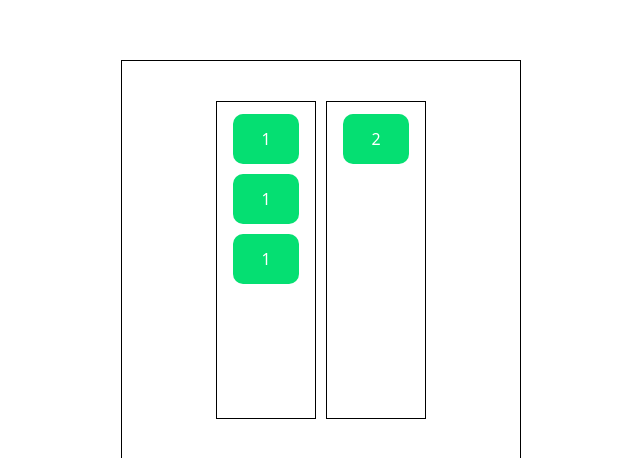
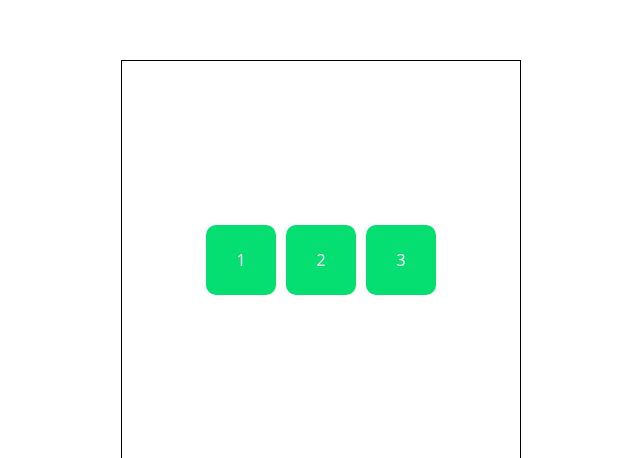
Before and after one commit to ALAAHAJHOUJ/Pratique2, a React (Vite) app: page / in a window 1280 px wide. Shown: the part 140-598 px from the top of the page, without its empty margins (319-959 px from the left). Built offline with nearby package versions, Linux system fonts and the light colour scheme.

Commit message:
changement dans le projet

```diff
--- a/src/App444.jsx
+++ b/src/App444.jsx
@@ -1,66 +1,97 @@
-import React, { useEffect, useState } from 'react'
-
-function App444() {
-  const [elements,setElements]=useState([{id:0,idParent:1},{id:1,idParent:1},{id:2,idParent:2},{id:3,idParent:1}])
-  const [draggedElement,setDraggedElement]=useState(null)
-  const [Zone,setZone]=useState(null)
+import React, { useEffect, useRef, useState } from 'react'
+import { GiSandsOfTime } from "react-icons/gi";
 
 
 
-  const Filtrer=(element)=>{
-    return elements.filter((ele,key)=>{
-      return ele.idParent==element;
-    }).map((ele,key)=>{
-      return <div draggable onDragStart={()=>{setDraggedElement(key);setZone(element)}} key={key} className='bg-green-400 text-white w-[90%] h-[50px] rounded-[10px] flex justify-center items-center'>{ele.idParent}</div>
-    })
+function App444() {
+
+  const [elements,setElements]=useState([{id:"element1",status:"zone1"},{id:"element2",status:"zone2"},{id:"element3",status:"zone1"},{id:"element4",status:"zone1"}])
+  const [draggedElement,setDraggedElement]=useState(null)
+  const [zone,setZone]=useState(null)
+  const [dragging,setDragging]=useState(false)
+
+  const OndragOver=(e)=>{
+    e.preventDefault()
+  }
+
+
+  const filtrer=(element1)=>{
+      return elements.filter((ele,key)=>{
+         return ele.status==element1
+      })
   }
 
 
 
-  const effectuer=(zone1)=>{
-
-       if(zone1==Zone) return
-       const element1=elements[draggedElement];
-
-       const Aux=Supprimer(draggedElement)
-       element1.idParent=zone1
+  const affecter=(element,zone2)=>{
+    setDragging(true)
+    setDraggedElement(element);
+    setZone(zone2)
+  }
 
 
-       Aux.push(element1)
 
-       console.log(Aux)
+  const supprimer=(Aux,Index)=>{
+     for(let i=Index;i<Aux.length-1;i++){
+         Aux[i]=Aux[i+1]
+     }
 
-       setElements(Aux)
+     Aux.pop()
+  }
+
+
+  const Trouver=(Aux)=>{
+     for(let i=0;i<Aux.length;i++){
+         if(Aux[i].id==draggedElement) supprimer(Aux,i)
+     }
+
 
   }
 
 
+  const OnDrop=(Zone)=>{
+      setDragging(false)
+      if(Zone==zone) return
 
-  const Supprimer=(index)=>{
-      const tableau=[...elements]
-      for(let i=index;i<tableau.length-1;i++){
-          elements[i]=elements[i+1]
-      }
 
-      tableau.pop()
+      const Aux=structuredClone(elements);
+      Trouver(Aux)
 
-      return tableau
+      Aux.push({id:draggedElement,status:Zone})
+
+      setElements(Aux)
+
+
+
+      setElements(Aux)
+
+
+      setDraggedElement(null)
+      setZone(null)
+
   }
 
+  return (
+    <div className='border-[1px] border-black flex flex-wrap justify-center items-center gap-[10px] w-[400px] h-[400px] rounded-[10px] pb-4'>
+       <div className='w-full h-[40px] mb-3 text-center flex justify-center gap-[0px] items-center'>
+          {
+            dragging==false?"":<><span className='font-bold text-[30px]'>Dragging</span><GiSandsOfTime size={30}></GiSandsOfTime></>
+          }
+       </div>
+       <div onDragOver={OndragOver} onDrop={()=>OnDrop("zone1")}  className='border-black border-[1px] flex flex-col justify-start items-center box-border pt-3 gap-[10px] w-[40%] h-[300px]'>
+             {
+             filtrer("zone1").map((ele,key)=>{
+                return <div draggable onDragStart={()=>{affecter(ele.id,"zone1")}} key={ele.id} className='bg-green-400 text-white w-[90%] h-[40px] rounded-[10px] flex justify-center items-center'>{ele.id}</div>
+             })
+             }
+       </div>
 
-  return (
-    <div className='border-[1px] border-black flex justify-center items-center gap-[10px] w-[400px] h-[400px]'>
-      <div id='1' onDragOver={(e)=>e.preventDefault()} onDrop={()=>{effectuer(1)}} className='border-[1px] border-black flex gap-[10px] flex-col justify-start items-center w-[100px] h-[80%] p-3'>
-        {
-           Filtrer(1)
-        }
-      </div>
 
-      <div id='2' onDragOver={(e)=>e.preventDefault()} onDrop={()=>{effectuer(2)}} className='border-[1px] border-black flex gap-[10px] flex-col justify-start items-center w-[100px] h-[80%] p-3'>
-        {
-          Filtrer(2)
-        }
-      </div>
+       <div onDragOver={OndragOver}  onDrop={()=>OnDrop("zone2")} className='border-black border-[1px] flex flex-col justify-start items-center box-border pt-3 gap-[10px] w-[40%] h-[300px]'>
+             {filtrer("zone2").map((ele,key)=>{
+                return <div draggable onDragStart={()=>{affecter(ele.id,"zone2")}} key={ele.id} className='bg-green-400 text-white w-[90%] h-[40px] rounded-[10px] flex justify-center items-center'>{ele.id}</div>
+             })}
+       </div>
     </div>
   )
 }
--- /dev/null
+++ b/src/App91.jsx
@@ -0,0 +1,26 @@
+import React, { useState } from 'react'
+
+function App91() {
+
+  const [liste,setListe]=useState([{id:1},{id:2},{id:3}])
+
+  const Ajouter=()=>{
+
+    setListe((prev)=>{
+        if(prev.length==14) return [{id:1}]
+        return [...prev,{id:prev[prev.length-1].id+1}]
+    })
+  }
+
+  return (
+    <div onClick={Ajouter} className='border-black border-[1px] flex justify-center items-center gap-[10px] flex-wrap w-[400px] h-[400px]'>
+       {
+        liste.map((ele,key)=>{
+            return <div key={ele.id} className='bg-green-400 text-white rounded-[10px] flex justify-center items-center w-[70px] h-[70px]'>{ele.id}</div>
+        })
+       }
+    </div>
+  )
+}
+
+export default App91
--- a/src/main.jsx
+++ b/src/main.jsx
@@ -5,10 +5,10 @@ import App from './App.jsx'
 import App31 from './App31.jsx'
 import App88 from './App88.jsx'
 import App444 from './App444'
+import App91 from './App91.jsx'
 
 
 
 createRoot(document.getElementById('root')).render(
-  <App444></App444>
-
+  <App91></App91>
 )
```
